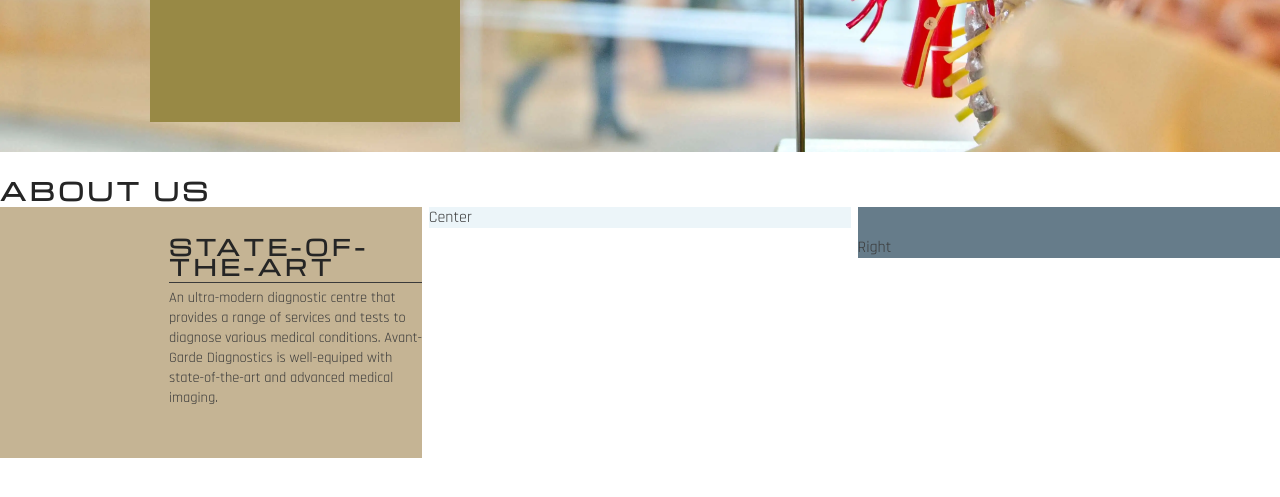
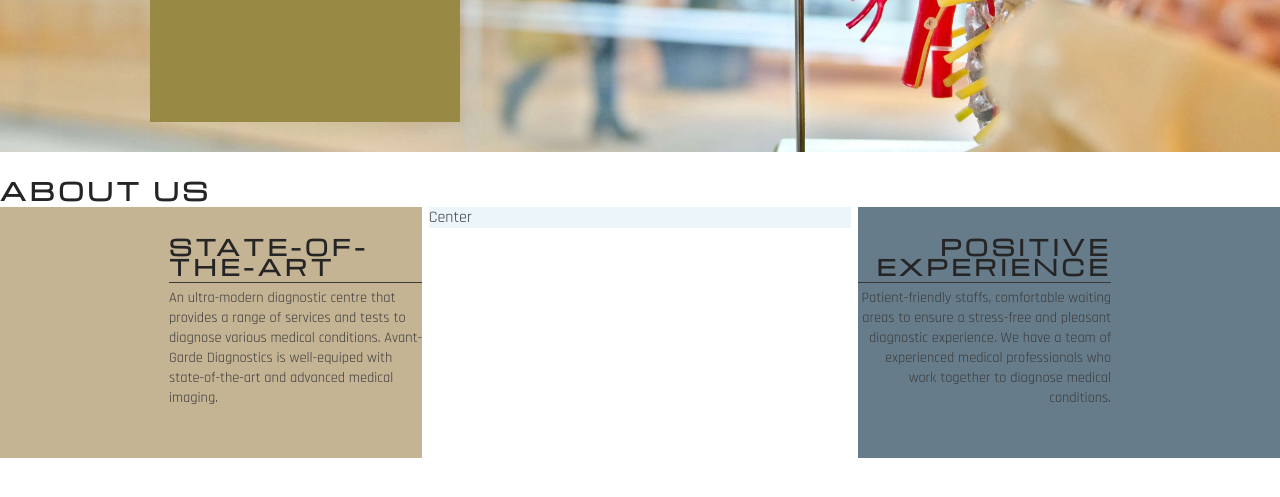
Before and after one commit to CanonKG/CI-Project1-Avant-garde, a plain HTML site: page index.html in a window 1280 px wide. Shown: the part 523-1020 px from the top of the page. Drawn offline with nearby package versions, Linux system fonts and the light colour scheme.

Commit message:
Add right hand structure on about us

```diff
--- a/assets/css/style.css
+++ b/assets/css/style.css
@@ -140,3 +140,20 @@ hr {
     clear: both;
     margin-bottom: 50px;
 }
+
+.right-about-heading {
+    font-size: 90%;
+    width: 60%;
+    float: left;
+    line-height: 20px;
+    clear: both;
+    margin-bottom: 50px;
+}
+
+.right-about-heading h2 {
+    text-align: right;
+}
+
+.right-about-heading p {
+    text-align: right;
+}
--- a/index.html
+++ b/index.html
@@ -54,7 +54,15 @@
                 </p>
             </div>
         </div>
-        <div id="right-about">Right</div>
+        <div id="right-about">
+            <div class="right-about-heading">
+                <h2>Positive Experience</h2>
+                <hr>
+                <p>
+                    Patient-friendly staffs, comfortable waiting areas to ensure a stress-free and pleasant diagnostic experience. We have a team of experienced medical professionals who work together to diagnose medical conditions.
+                </p>
+            </div>
+        </div>
         <div id="center-about">Center</div>
     </section>
 
```
